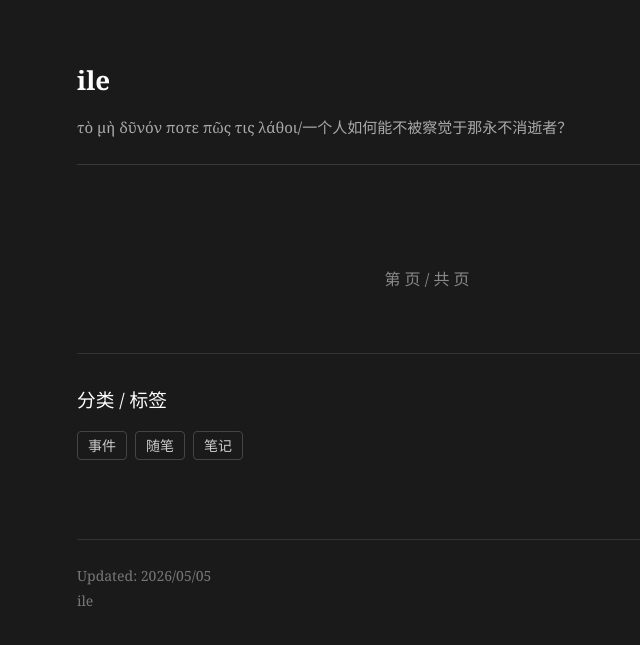
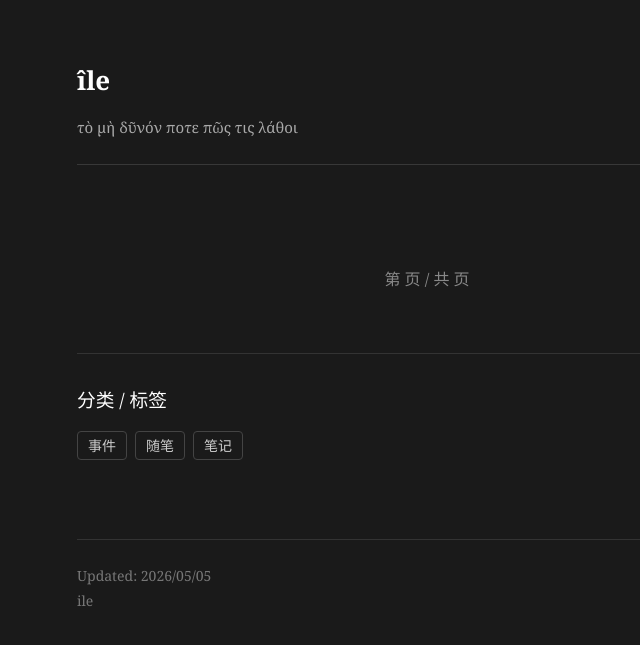
Before and after one commit to ileGrabe/gr, a Jekyll site: the page built from index.html, in a window 1280 px wide. Shown: the top 645 px of the page, without its empty margins (213-853 px from the left). Built offline with Jekyll 4.4.1, drawn with Linux system fonts in a browser that asks for light colours.

Commit message:
Update _config.yml

```diff
--- a/_config.yml
+++ b/_config.yml
@@ -1,5 +1,5 @@
 # _config.yml 关键配置
 url: "https://ilegrabe.github.io/gr/" # 固定格式，替换成你的用户名
 baseurl: "/gr" # 必须和仓库名一致，前后有斜线
-title: "ile" # 可选，自定义
-description: "τὸ μὴ δῦνόν ποτε πῶς τις λάθοι/一个人如何能不被察觉于那永不消逝者？" # 可选，自定义
+title: "île" # 可选，自定义
+description: "τὸ μὴ δῦνόν ποτε πῶς τις λάθοι" # 可选，自定义
```
